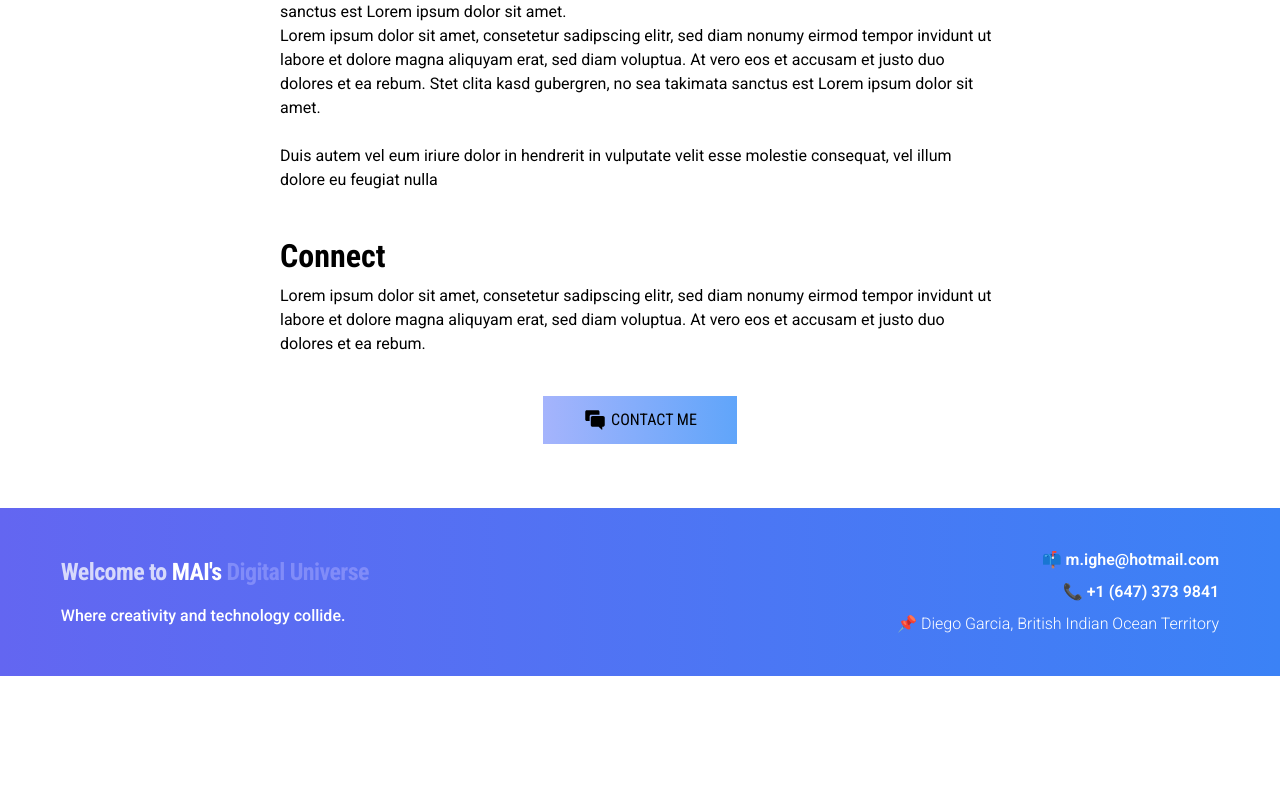
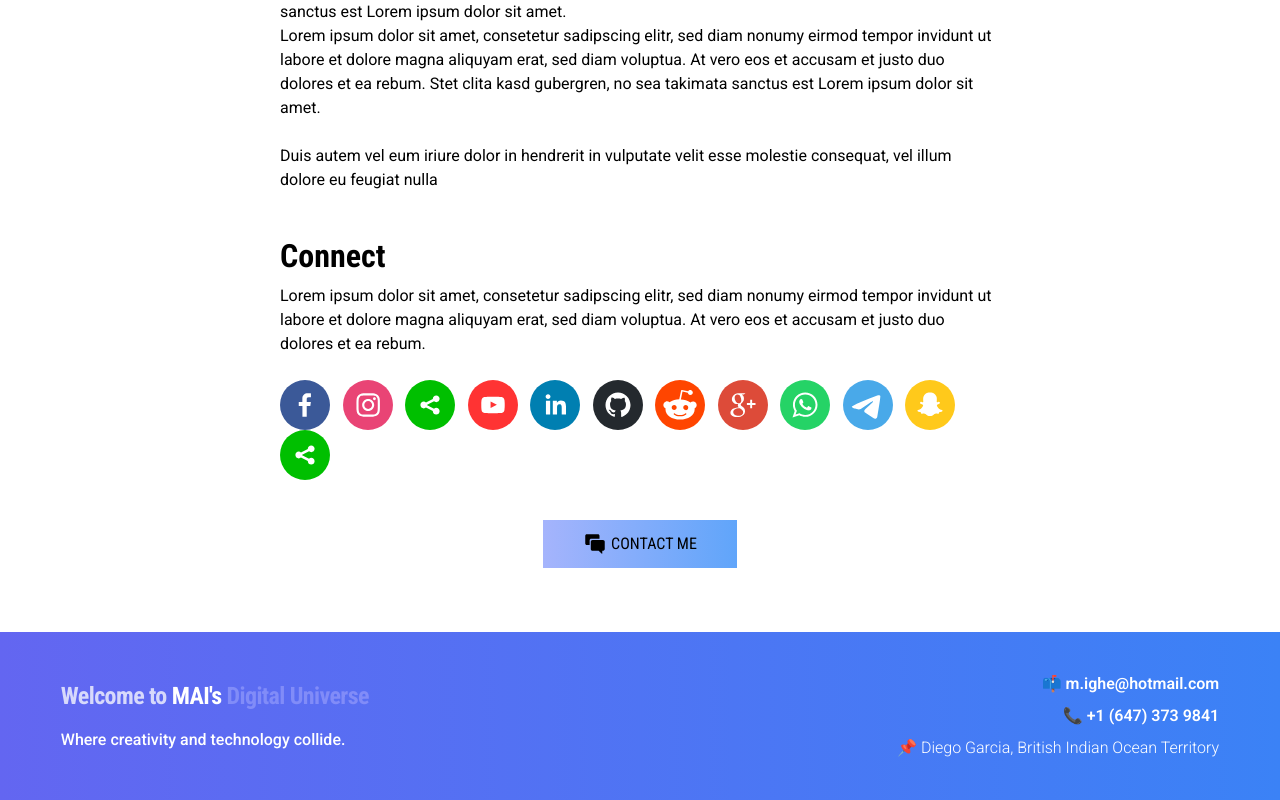
Before and after one commit to katarighe/my-portfolio-website, a React (Vite) app: page /about-me in a window 1280 px wide. Shown: the part 2670-3470 px from the top of the page. Before the commit the page ends 3346 px from the top, so only its background shows below. Built offline with nearby package versions, Linux system fonts and the light colour scheme.

Commit message:
Add social icons

```diff
--- a/src/pages/AboutMe.jsx
+++ b/src/pages/AboutMe.jsx
@@ -30,6 +30,7 @@ import {
     SiGooglechrome,
     SiPython,
   } from "react-icons/si";
+import { SocialIcon } from 'react-social-icons'
 import Hero from "../components/Hero";
 
 function AboutMe() {
@@ -332,6 +333,21 @@ function AboutMe() {
               erat, sed diam voluptua. At vero eos et accusam et justo duo
               dolores et ea rebum.
             </p>
+            <br></br>
+            <p className='whitespace-break-spaces'>
+            <SocialIcon url="https://facebook.com/katarighe" />{" "}{" "}{" "}
+            <SocialIcon url="https://instagram.com/katarighe" />{" "}{" "}{" "}
+            <SocialIcon url="https://x.com/katarighe" />{" "}{" "}{" "}
+            <SocialIcon url="https://youtube.com/@katarighe" />{" "}{" "}{" "}
+            <SocialIcon url="https://linkedin.com/in/mighe" />{" "}{" "}{" "}
+            <SocialIcon url="https://github.com/katarighe" />{" "}{" "}{" "}
+            <SocialIcon url="https://www.reddit.com/user/Katarighe" />{" "}{" "}{" "}
+            <SocialIcon url="https://scholar.google.com/citations?user=p_BiBB0AAAAJ&hl=en" />{" "}{" "}{" "}
+            <SocialIcon url="https://api.whatsapp.com/send?phone=16473739841" />{" "}{" "}{" "}
+            <SocialIcon url="https://telegram.me/katarighe" />{" "}{" "}{" "}
+            <SocialIcon url="https://www.snapchat.com/add/m.ighe?share_id=VL1Yc5t5ObQ&locale=en-US" />{" "}{" "}{" "}
+            <SocialIcon url="https://line.me/ti/p/mH4XEel70b" />
+            </p>
           </article>
           <div className="flex flex-col justify-center items-center gap-10 mt-10 md:flex-row">
             <Link
```
